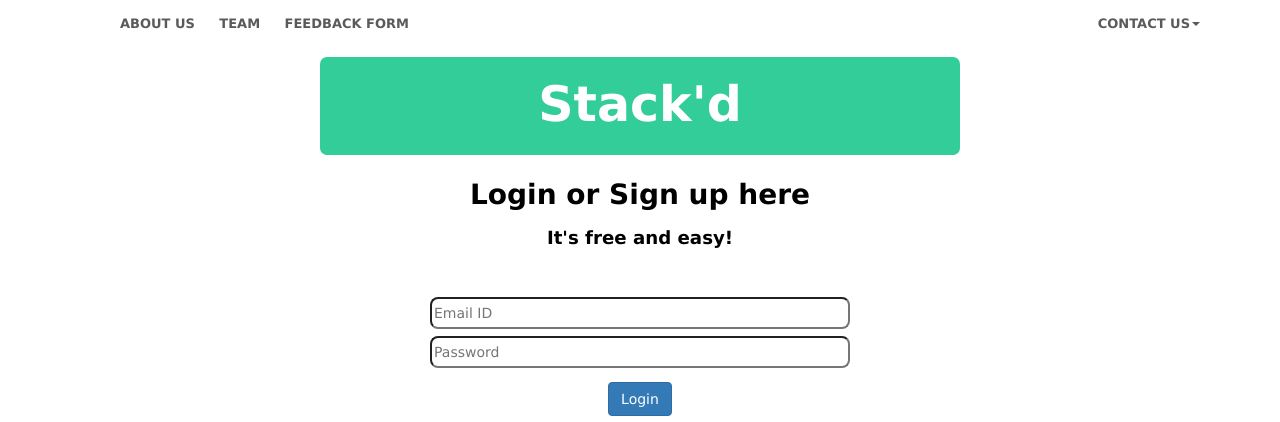
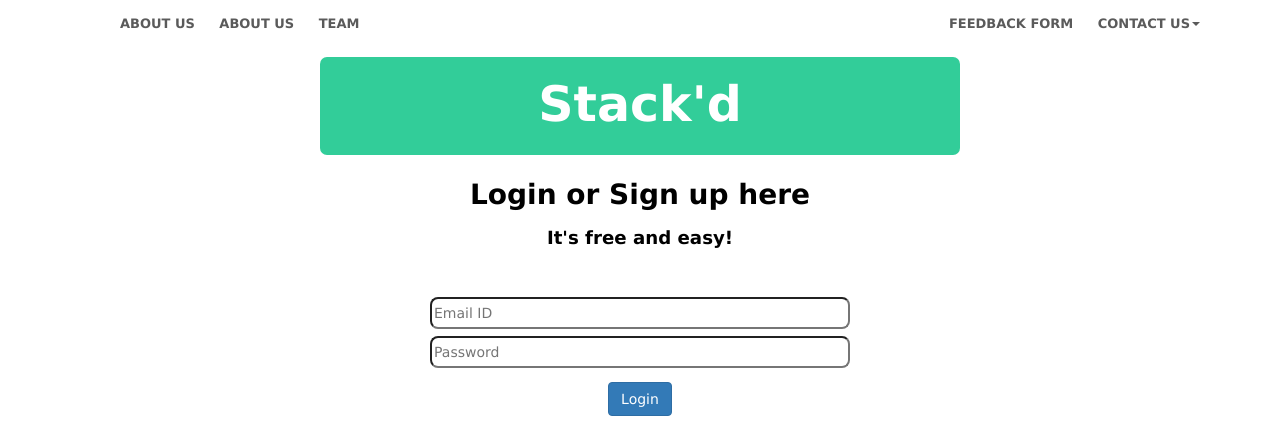
Before and after one commit to anavikajla/stack-d, a PHP site: page /login_page.php in a window 1280 px wide. Shown: the top 422 px of the page. Run offline with PHP 8.4, Linux system fonts and the light colour scheme; some libraries are stand-ins or nearby versions.

Commit message:
Update login_page.php

```diff
--- a/login_page.php
+++ b/login_page.php
@@ -78,13 +78,13 @@
 	<div class="nav" role="navigation">
 		<div class="container">
 			<ul class="pull-left">
+				<li><a href="page_one.html">About Us</a></li>
 				<li><a href="about_us.html">About Us</a></li>
 				<li><a href="team.html">Team</a></li>
-				<li><a href="https://mihikasood.typeform.com/to/wuNSlj">Feedback Form</a></li>
 			</ul>
 
 			<ul class="pull-right">
-
+				<li><a href="https://mihikasood.typeform.com/to/wuNSlj">Feedback Form</a></li>
 				<li class="dropdown">
 					  <a class="dropdown-toggle" data-toggle="dropdown" href="#" aria-expanded="true">
 						  Contact Us<span class="caret"></span></a>
```
